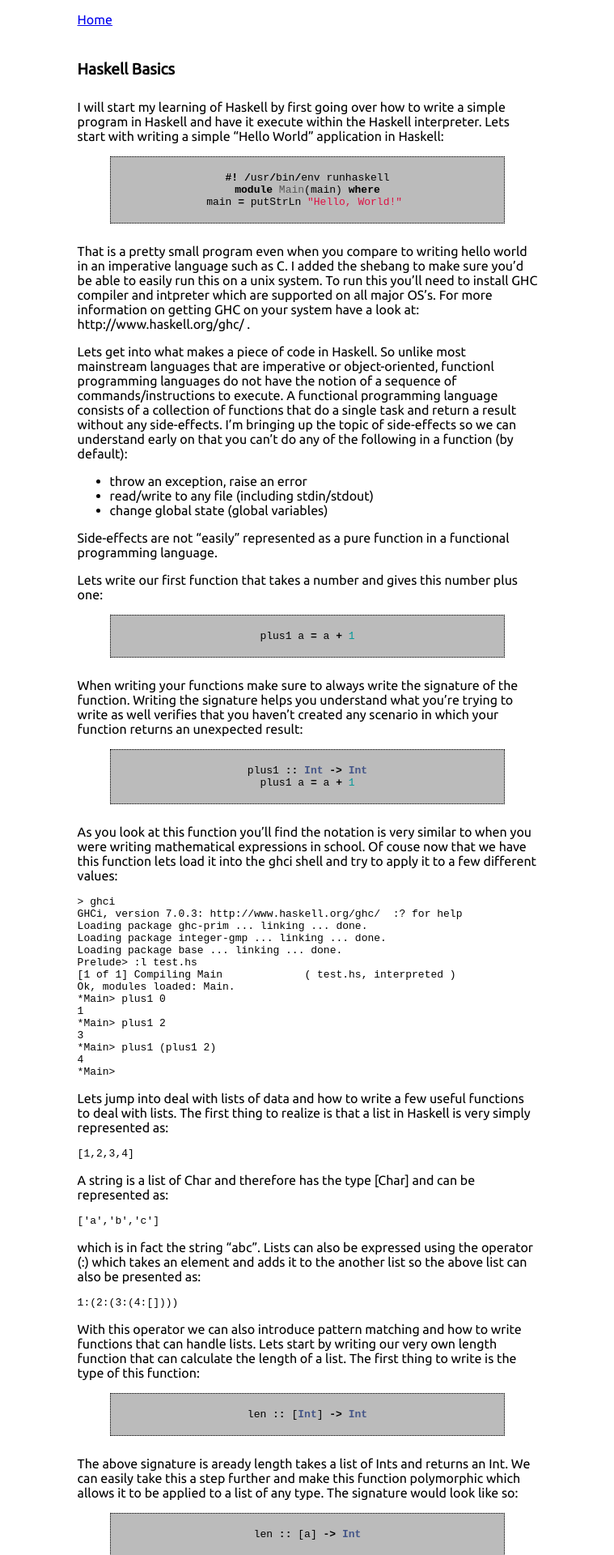
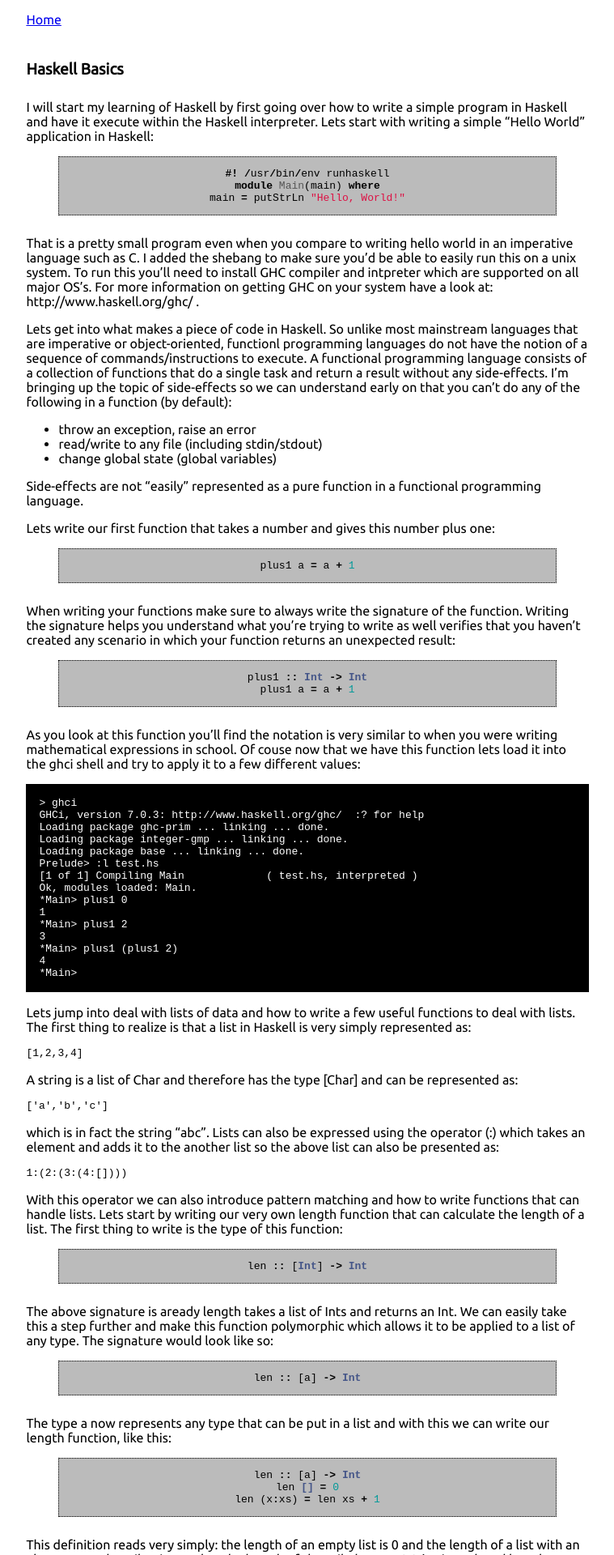
Before and after one commit to rlgomes/rlgomes.github.com, a Jekyll site: the page built from work/haskell/_posts/2011-10-30-20.00-haskell-basics.markdown, in a window 1280 px wide. Shown: the top 1920 px of the page at 81% size, without its empty margins (260-1019 px from the left). Built offline with Jekyll 4.4.1, drawn with Linux system fonts in a browser that asks for light colours.

Commit message:
- few updates

```diff
--- a/css/main.css
+++ b/css/main.css
@@ -58,7 +58,7 @@ figcaption {
 }
 
 #body {
-    width: 45%;
+    width: 55%;
     text-align: left;
     font-family: 'Ubuntu';
     margin: 15px 0;
@@ -70,6 +70,16 @@ footer {
 
     font-family: 'Ubuntu';
     margin-bottom: 15px;
+}
+
+/* Browser specific (not valid) styles to make preformatted text wrap */
+
+pre {
+ white-space: pre-wrap;       /* css-3 */
+ white-space: -moz-pre-wrap;  /* Mozilla, since 1999 */
+ white-space: -pre-wrap;      /* Opera 4-6 */
+ white-space: -o-pre-wrap;    /* Opera 7 */
+ word-wrap: break-word;       /* Internet Explorer 5.5+ */
 }
 
 /* below are all of the highlight css rules required for code highlighting */
--- a/css/post.css
+++ b/css/post.css
@@ -5,6 +5,19 @@ img {
 
 .highlight {
     background-color: #BBBBBB;
-    padding: 5px;
+    padding-left: 10px;
+    padding-right: 10px;
     border: 1px dotted black;
 }
+
+console {
+    background-color: #000000;
+    color: #FFFFFF;
+    padding-bottom: 15px;
+    padding-left: 15px;
+    padding-right: 15px;
+    border: 1px dotted black;
+    white-space: pre;
+    font-family: monospace;
+    display: block;
+}
--- a/work/haskell/_posts/2011-10-30-20.00-haskell-basics.markdown
+++ b/work/haskell/_posts/2011-10-30-20.00-haskell-basics.markdown
@@ -12,7 +12,8 @@ start with writing a simple "Hello World" application in Haskell:
 {% highlight hs %}
 #! /usr/bin/env runhaskell
 module Main(main) where
-main = putStrLn "Hello, World!" {% endhighlight %}
+main = putStrLn "Hello, World!"
+{% endhighlight %}
 
 That is a pretty small program even when you compare to writing hello world in
 an imperative language such as C. I added the shebang to make sure you'd be
@@ -58,7 +59,7 @@ you were writing mathematical expressions in school. Of couse now that we have
 this function lets load it into the ghci shell and try to apply it to a few
 different values:
 
-<pre>
+<console>
 > ghci
 GHCi, version 7.0.3: http://www.haskell.org/ghc/  :? for help
 Loading package ghc-prim ... linking ... done.
@@ -74,7 +75,7 @@ Ok, modules loaded: Main.
 *Main> plus1 (plus1 2)
 4
 *Main>
-</pre>
+</console>
 
 Lets jump into deal with lists of data and how to write a few useful functions
 to deal with lists. The first thing to realize is that a list in Haskell is
@@ -133,7 +134,7 @@ against various datatypes that share a common structure. The len function shown
 can be used against a list of integers as well as a string which is a list
 of Chars. Here's an example:
 
-<pre>
+<console>
 ...
 Prelude> :l test.hs
 [1 of 1] Compiling Main             ( test.hs, interpreted )
@@ -142,7 +143,7 @@ Ok, modules loaded: Main.
 7
 *Main> len "Hello, World!"
 13
-</pre>
+</console>
 
 Polymorphism is one of the other things I find that Haskell does really well
 when compared to other languages. All other languages refer to polymorphism as
```
Also changed, not shown: _layouts/post.html (+3 -4 lines), _config.yml (line endings or trailing spaces), 1 other file.
